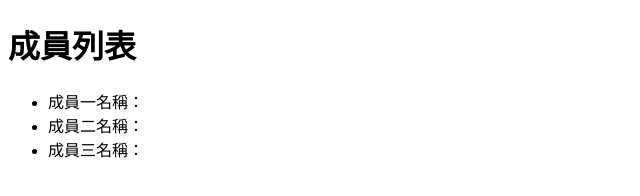
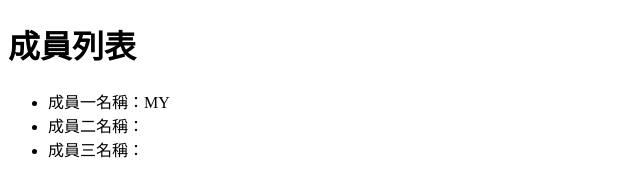
Before and after one commit to ahmomoz/test1107, a plain HTML site: page index.html in a window 1280 px wide. Shown: the full height of the page, 0-640 px from the left. Drawn offline with Linux system fonts and the light colour scheme.

Commit message:
新增成員一名字

```diff
--- a/index.html
+++ b/index.html
@@ -8,7 +8,7 @@
 <body>
     <h1>成員列表</h1>
     <ul>
-        <li>成員一名稱：</li>
+        <li>成員一名稱：MY</li>
         <li>成員二名稱：</li>
         <li>成員三名稱：</li>
     </ul>
```
